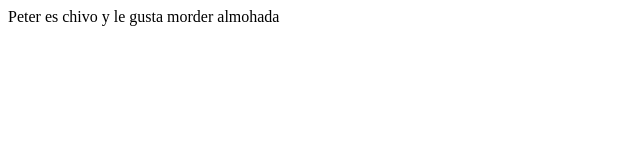
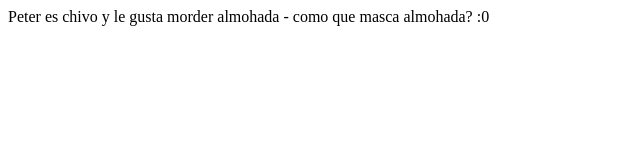
Before and after one commit to CGFernando28/Prueba01, a plain HTML site: page index.html in a window 1280 px wide. Shown: the whole page, without its empty margins (0-640 px from the left). Drawn offline with Linux system fonts and the light colour scheme.

Commit message:
modificacionw11

```diff
--- a/index.html
+++ b/index.html
@@ -8,5 +8,7 @@
 </head>
 <body>
     Peter es chivo y le gusta morder almohada
+
+    - como que masca almohada? :0
 </body>
 </html>
```
